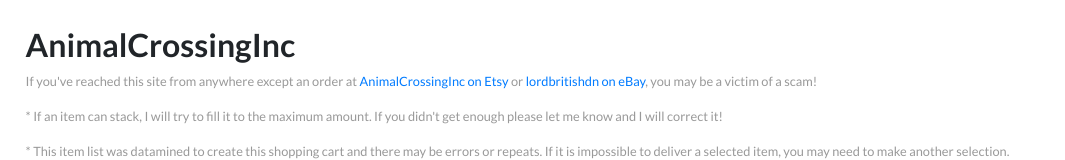
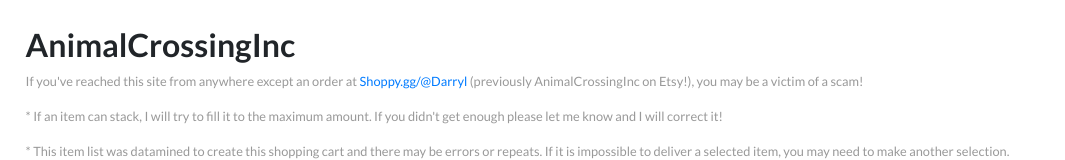
Before and after one commit to hackishUK/hackishUK.github.io, a plain HTML site: page index.html in a window 1280 px wide. Shown: the top 160 px of the page, without its empty margins (0-1065 px from the left). Drawn offline with nearby package versions, Linux system fonts and the light colour scheme; no server answers.

Commit message:
Change site

```diff
--- a/index.html
+++ b/index.html
@@ -15,7 +15,7 @@
 
   <form id="shopping-list">
     <h2>AnimalCrossingInc</h2>
-    <p>If you've reached this site from anywhere except an order at <a href="https://www.etsy.com/shop/AnimalCrossingInc">AnimalCrossingInc on Etsy</a> or <a href="https://www.ebay.com/itm/124166934583">lordbritishdn on eBay</a>, you may be a victim of a scam!</p>
+    <p>If you've reached this site from anywhere except an order at <a href="https://shoppy.gg/">Shoppy.gg/@Darryl</a> (previously AnimalCrossingInc on Etsy!), you may be a victim of a scam!</p>
     <p>* If an item can stack, I will try to fill it to the maximum amount. If you didn't get enough please let me know and I will correct it!</p>
     <p>* This item list was datamined to create this shopping cart and there may be errors or repeats. If it is impossible to deliver a selected item, you may need to make another selection.<br>&nbsp;&nbsp;Check out <a href="https://villagers.club/">villagers.club</a> or <a href="https://almanook.me/">AlmaNook</a> for a fully searchable catalog.</p>
     <table id="shopping-list-table" class="table table-condensed table-hover">
```
